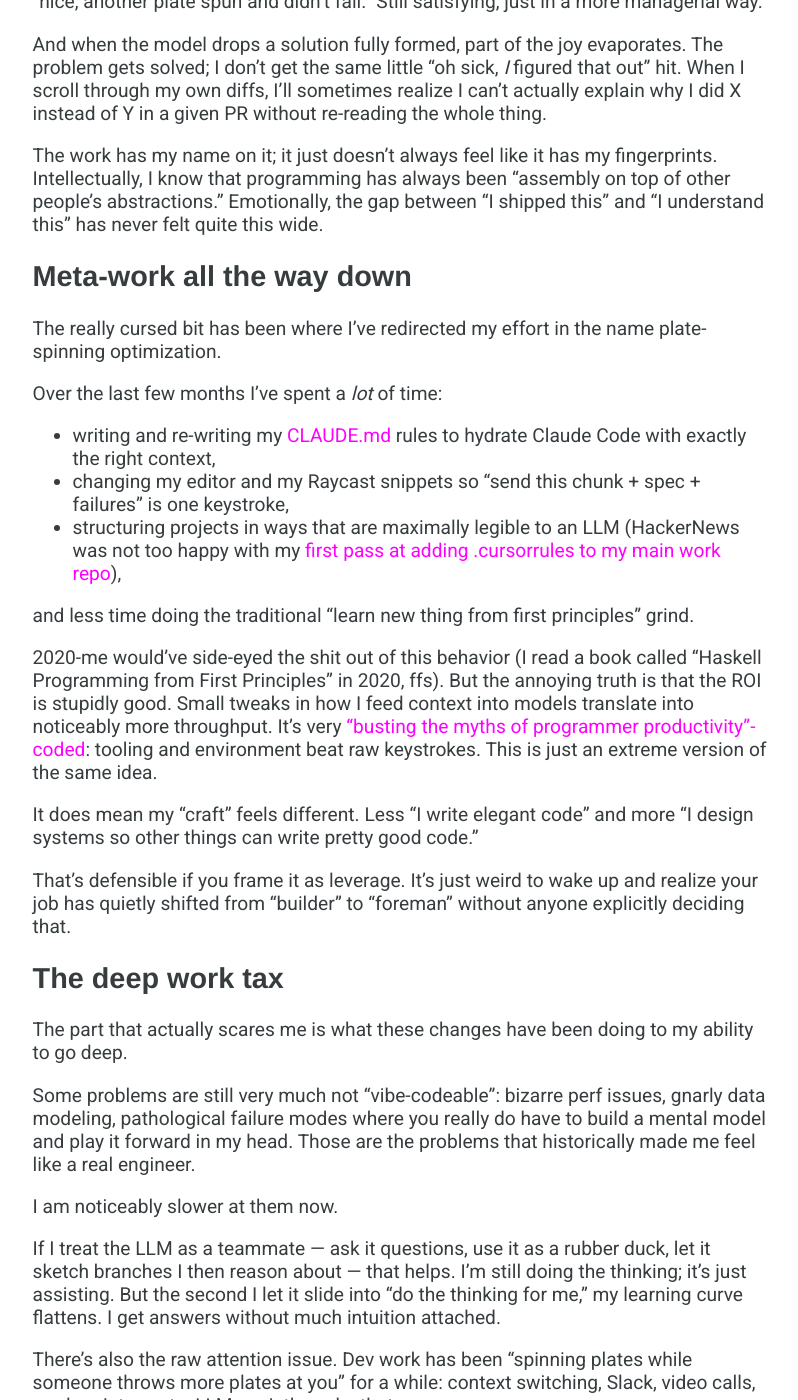
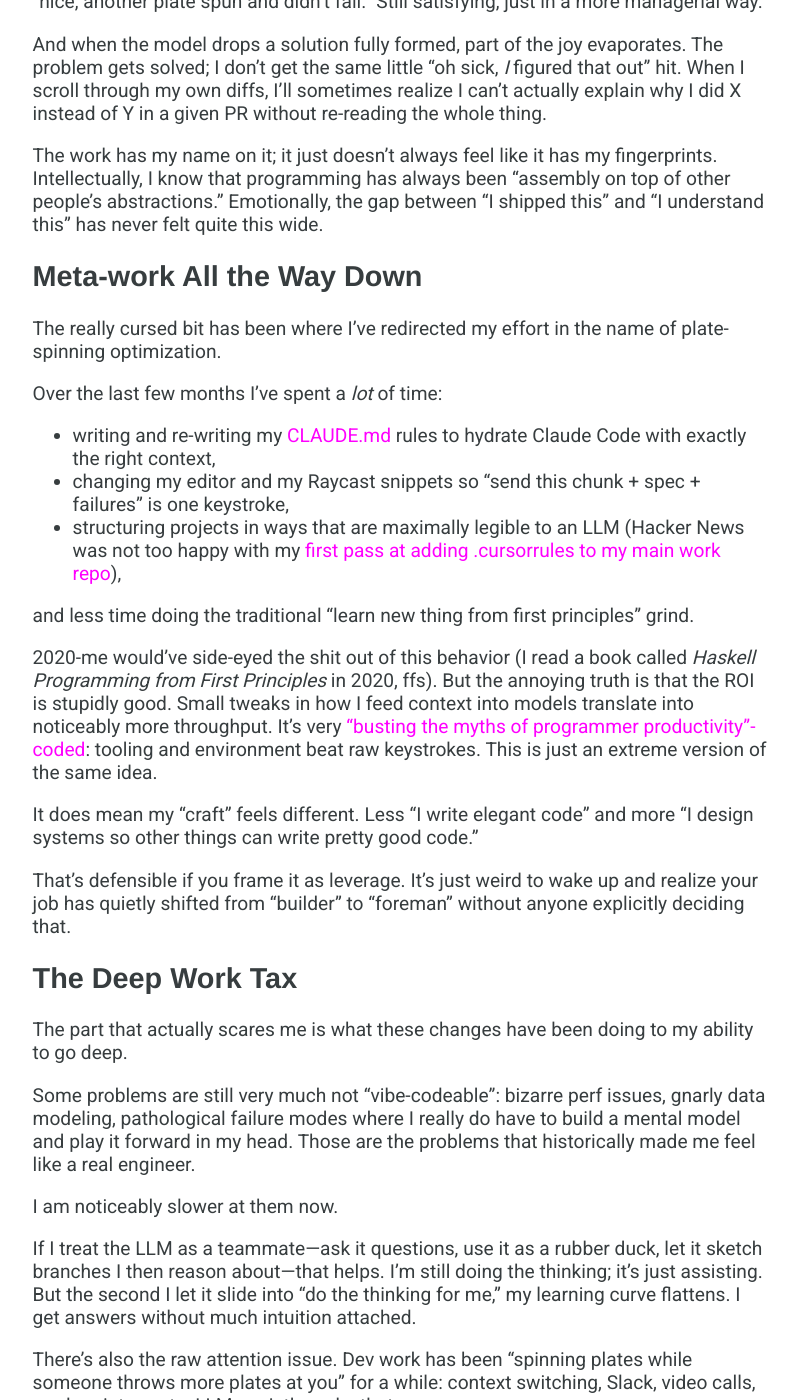
Before and after one commit to dmarticus/dmarticus.github.io, a Jekyll site: the page built from _posts/2025-11-07-spinning-plates.md, in a window 1280 px wide and 1400 px high, scrolled down 1600 px. Shown: the whole window, without its empty margins (238-1036 px from the left). Built offline with Jekyll 4.4.1, drawn with Linux system fonts in a browser that asks for light colours; some of the changed text lies outside the part shown.

Commit message:
final copyedits

```diff
--- a/_posts/2025-11-07-spinning-plates.md
+++ b/_posts/2025-11-07-spinning-plates.md
@@ -42,7 +42,7 @@ Now, a typical "good" day looks more like:
 - skim the output, fix the obviously wrong bits, add logging, run tests;
 - repeat that loop across a few tasks, plus reviews, plus a doc or two.
 
-By the end of the day, my GitHub looks [absolutely cracked](https://github.com/dmarticus/). Lots of green. On a good day I can crank out multiple features that are well-tested and work as soon as they hit production.
+By the end of the day, my GitHub looks [absolutely cracked](https://github.com/dmarticus/). Lots of green. On a good day I can crank out multiple features that are well tested and work as soon as they hit production.
 
 Under the hood, though, the feedback loop has been re-sized:
 
@@ -51,52 +51,52 @@ Under the hood, though, the feedback loop has been re-sized:
 3. triage whatever comes back,
 4. iterate until it compiles / passes / looks fine.
 
-There’s still skill there —prompt design, taste, knowing what "smells wrong" — but the locus of difficulty moves. It’s less "can *I* solve this?" and more "can I supervise this?" The reward structure changes too: less "wow, I learned something deep" and more "nice, another plate spun and didn’t fall." Still satisfying, just in a more managerial way.
+There’s still skill there—prompt design, taste, knowing what "smells wrong"—but the locus of difficulty moves. It’s less "can *I* solve this?" and more "can I supervise this?" The reward structure changes too: less "wow, I learned something deep" and more "nice, another plate spun and didn’t fall." Still satisfying, just in a more managerial way.
 
 And when the model drops a solution fully formed, part of the joy evaporates. The problem gets solved; I don’t get the same little "oh sick, *I* figured that out" hit. When I scroll through my own diffs, I’ll sometimes realize I can’t actually explain why I did X instead of Y in a given PR without re-reading the whole thing.
 
 The work has my name on it; it just doesn’t always feel like it has my fingerprints. Intellectually, I know that programming has always been "assembly on top of other people’s abstractions." Emotionally, the gap between "I shipped this" and "I understand this" has never felt quite this wide.
 
-## Meta-work all the way down
+## Meta-work All the Way Down
 
-The really cursed bit has been where I've redirected my effort in the name plate-spinning optimization.
+The really cursed bit has been where I’ve redirected my effort in the name of plate-spinning optimization.
 
 Over the last few months I’ve spent a *lot* of time:
 
 - writing and re-writing my [CLAUDE.md](https://gist.github.com/dmarticus/a1a37e816b334f05f4dc90e4965a0b3d) rules to hydrate Claude Code with exactly the right context,
 - changing my editor and my Raycast snippets so "send this chunk + spec + failures" is one keystroke,
-- structuring projects in ways that are maximally legible to an LLM (HackerNews was not too happy with my [first pass at adding .cursorrules to my main work repo](https://news.ycombinator.com/item?id=43305919)),
+- structuring projects in ways that are maximally legible to an LLM (Hacker News was not too happy with my [first pass at adding .cursorrules to my main work repo](https://news.ycombinator.com/item?id=43305919)),
 
 and less time doing the traditional "learn new thing from first principles" grind.
 
-2020-me would’ve side-eyed the shit out of this behavior (I read a book called "Haskell Programming from First Principles" in 2020, ffs). But the annoying truth is that the ROI is stupidly good. Small tweaks in how I feed context into models translate into noticeably more throughput. It’s very ["busting the myths of programmer productivity"-coded](https://www.sei.cmu.edu/library/busting-the-myths-of-programmer-productivity/): tooling and environment beat raw keystrokes. This is just an extreme version of the same idea.
+2020-me would’ve side-eyed the shit out of this behavior (I read a book called *Haskell Programming from First Principles* in 2020, ffs). But the annoying truth is that the ROI is stupidly good. Small tweaks in how I feed context into models translate into noticeably more throughput. It’s very ["busting the myths of programmer productivity"-coded](https://www.sei.cmu.edu/library/busting-the-myths-of-programmer-productivity/): tooling and environment beat raw keystrokes. This is just an extreme version of the same idea.
 
 It does mean my "craft" feels different. Less "I write elegant code" and more "I design systems so other things can write pretty good code."
 
 That’s defensible if you frame it as leverage. It’s just weird to wake up and realize your job has quietly shifted from "builder" to "foreman" without anyone explicitly deciding that.
 
-## The deep work tax
+## The Deep Work Tax
 
 The part that actually scares me is what these changes have been doing to my ability to go deep.
 
-Some problems are still very much not "vibe-codeable": bizarre perf issues, gnarly data modeling, pathological failure modes where you really do have to build a mental model and play it forward in my head. Those are the problems that historically made me feel like a real engineer.
+Some problems are still very much not "vibe-codeable": bizarre perf issues, gnarly data modeling, pathological failure modes where I really do have to build a mental model and play it forward in my head. Those are the problems that historically made me feel like a real engineer.
 
 I am noticeably slower at them now.
 
-If I treat the LLM as a teammate — ask it questions, use it as a rubber duck, let it sketch branches I then reason about — that helps. I’m still doing the thinking; it’s just assisting. But the second I let it slide into "do the thinking for me," my learning curve flattens. I get answers without much intuition attached.
+If I treat the LLM as a teammate—ask it questions, use it as a rubber duck, let it sketch branches I then reason about—that helps. I’m still doing the thinking; it’s just assisting. But the second I let it slide into "do the thinking for me," my learning curve flattens. I get answers without much intuition attached.
 
 There’s also the raw attention issue. Dev work has been "spinning plates while someone throws more plates at you" for a while: context switching, Slack, video calls, random interrupts. LLMs quietly make that worse:
 
 - starting a new "little task" is cheap, so it’s trivial to keep stacking plates;
 - I can make a marginal amount of progress in shallow mode, so my brain learns it doesn’t need to fully load anything.
 
-When I finally try to go deep, all I seem to have left are short bursts of focus, but it's been a long time since I've consistently been able to enter "flow state".
+When I finally try to go deep, all I seem to have left are short bursts of focus, and it’s been a long time since I’ve consistently been able to enter a real "flow state."
 
 Part of why I’m writing this is just to admit that out loud: my focus is worse, and I don’t like that trend.
 
 ## Learning from Karpathy
 
-I listened to the recent [interview between Dwarkesh Patel and Andrej Karpathy](https://www.dwarkesh.com/p/andrej-karpathy) while I was in the middle of all this, and I liked the whole thing, but two parts really lodged in my brain since they felt relevant to this "how do I work with LLMs without lobotomizing myself" sentiment I've been feeling.
+I listened to the recent [interview between Dwarkesh Patel and Andrej Karpathy](https://www.dwarkesh.com/p/andrej-karpathy) while I was in the middle of all this, and I liked the whole thing, but two parts really lodged in my brain since they felt relevant to this "how do I work with LLMs without lobotomizing myself" sentiment I’ve been feeling.
 
 The first was how he actually *uses* them. In the section where he [talks about how he codes day-to-day](https://www.youtube.com/watch?v=lXUZvyajciY&t=2142s), walking through how he built Nanochat, he describes his workflow as almost entirely in-editor tab completion—his "sweet spot" for using LLMs—rather than giant freeform prompts in a chat box. He writes comments and partial code, lets the model fill in the rest, and only occasionally does the big "send this whole thing off for a refactor" move.
 
@@ -109,21 +109,21 @@ The second was how he encourages people to *learn* from [Nanochat](https://githu
 
 The goal is to build a real mental model instead of outsourcing it to autocomplete. It’s very "understand the thing, don’t just trust the abstraction."
 
-I find that mix really compelling: high-leverage tab completion for production work, almost monastic manual typing for learning. And I keep wondering whether I should push myself in that direction — less "prompt in a side pane", more "use completions as a compressed spec", plus explicit "no LLMs, just type" time when I’m adding new primitives to my brain.
+I find that mix really compelling: high-leverage tab completion for production work, almost monastic manual typing for learning. And I keep wondering whether I should push myself in that direction—less "prompt in a side pane," more "use completions as a compressed spec," plus explicit "no LLMs, just type" time when I’m adding new primitives to my brain.
 
-## Dan Abramov and the anti-learning vibe
+## Dan Abramov and the Anti-Learning Vibe
 
 Contrast that with Dan Abramov, [who recently wrote about feeling pessimistic about educational content](https://bsky.app/profile/danabra.mov/post/3lzewnojls226): there’s this sense that people don’t actually want to *learn* anymore, they want pasteable answers and "LLM will do it" workflows instead.
 
 That hits a little too close.
 
-It’s not that I don’t want to learn — I do — but the system I’ve built around myself makes it extremely easy to default to "Eh, I’ll just prompt it." And in a world where content creators are noticing demand shift away from deep explanations toward "just give me the fix," it’s very easy to let my own habits drift the same way.
+It’s not that I don’t want to learn—I do—but the system I’ve built around myself makes it extremely easy to default to "Eh, I’ll just prompt it." And in a world where content creators are noticing demand shift away from deep explanations toward "just give me the fix," it’s very easy to let my own habits drift the same way.
 
 Karpathy’s "type it all out" energy feels like a deliberate counter-move to that. A personal protest: yes, I *could* vibe code this, but instead I’m going to sit here and actually understand it, line by line.
 
 I don’t really want to become the person Dan is worried about writing for.
 
-## When the plates slow down
+## When the Plates Slow Down
 
 There’s also this amplitude thing: the highs are higher, the lows are lower.
 
@@ -137,18 +137,18 @@ On a good plate-spinning day, I feel unstoppable. I’m:
 
 The bottleneck becomes "How fast can I read, parse, and respond?" and that’s always been one of my strengths, so it feels fantastic — everything aligns with what I’m good at.
 
-But when anything in that loop slows down — unclear spec, weird bug, flaky infra, life stuff — everything suddenly feels heavier. The plate stack is tall, and now I’m noticing how many of them are wobbling.
+But when anything in that loop slows down unclear spec, weird bug, flaky infra, life stuff—everything suddenly feels heavier. The plate stack is tall, and now I’m noticing how many of them are wobbling.
 
 It stops being "Today was kind of unproductive" and turns into "I failed to keep the system at max output," which is a wild standard to hold myself to, and a fast path to burnout if I let it ossify.
 
-## Where do I go from here?
+## Where Do I Go from Here?
 
 So what do I actually do with all of this, besides write a neurotic blog post about plate metaphors?
 
 Here’s my current plan; future-me can come back and roast me if I bail on any of it:
 
 1. Treat LLMs like power tools, not autopilot.
-   For routine work — CRUD, migrations, boilerplate tests, glue code — I’m fine going full plate-spinner: let the machines churn as long as tests are green. For hard problems, default to "rubber duck that can autocomplete," not "Boss, do my job."
+   For routine work—CRUD, migrations, boilerplate tests, glue code—I’m fine going full plate-spinner: let the machines churn as long as tests are green. For hard problems, default to "rubber duck that can autocomplete," not "Boss, do my job."
 
 2. Steal Karpathy’s split-brain approach.
    During normal dev, lean more into in-editor tab completion and inline comments as the primary interface, instead of bouncing to a giant chat window for everything. During learning time, pick one repo / concept, put it on one side of the screen, and type it all out manually on the other. No copy-paste, minimal autocomplete, maximal attention.
```
Also changed, not shown: other parts of _posts/2025-11-07-spinning-plates.md (+5 -5 lines).
